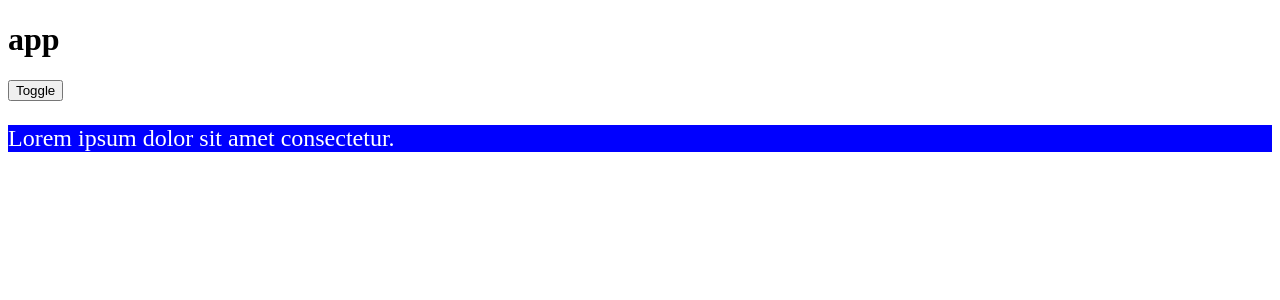
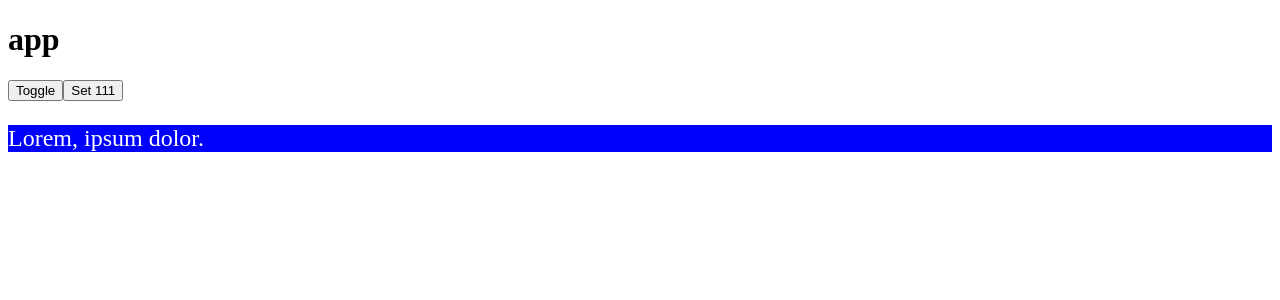
Before and after one commit to mrdudov/angular-basics, an Angular app: page / in a window 1280 px wide. Shown: the top 300 px of the page. Built offline with nearby package versions, Linux system fonts and the light colour scheme.

Commit message:
ngSwitch

```diff
--- a/src/app/app.component.html
+++ b/src/app/app.component.html
@@ -1,9 +1,10 @@
 <h1>app</h1>
 
 <button (click)="toggle = !toggle">Toggle</button>
+<button (click)="toggle = 111">Set 111</button>
 
-<p *ngIf="toggle; else blueP" class="red">Lorem ipsum dolor sit amet consectetur.</p>
-
-<ng-template #blueP>
-    <p *ngIf="!toggle" class="blue">Lorem ipsum dolor sit amet consectetur.</p>
-</ng-template>
+<div [ngSwitch]="toggle">
+    <p *ngSwitchCase="true" class="red">Lorem, ipsum.</p>
+    <p *ngSwitchCase="false" class="blue">Lorem, ipsum dolor.</p>
+    <p *ngSwitchDefault >Lorem ipsum dolor sit amet.</p>
+</div>
--- a/src/app/app.component.ts
+++ b/src/app/app.component.ts
@@ -7,6 +7,6 @@
 })
 export class AppComponent {
 
-  toggle = false
+  toggle: any = false
 
 }
```
